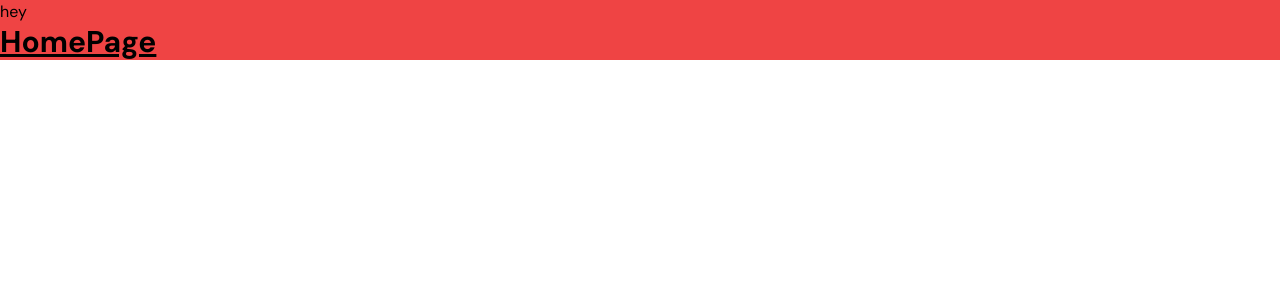
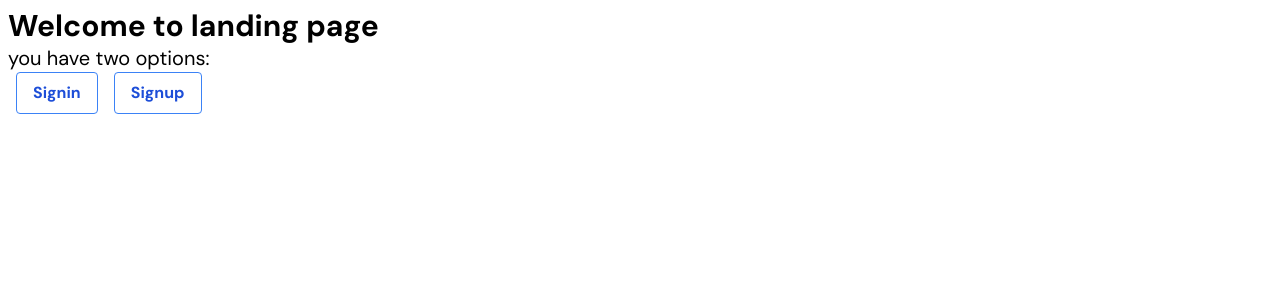
Before and after one commit to d17012002/InVITe, a Next.js app in the folder client/: page / in a window 1280 px wide. Shown: the top 300 px of the page. Built offline with nearby package versions, Linux system fonts and the light colour scheme.

Commit message:
Add signin signup page
- rename 'HomePage' to 'LandingPage'
- Create './users/signin.jsx' and './users/signup.jsx'

```diff
--- a/client/src/components/HomePage.js
+++ /dev/null
@@ -1,11 +0,0 @@
-import React from 'react'
-
-function HomePage() {
-    return (
-        <div className="text-3xl font-bold underline">
-            HomePage
-        </div>
-    )
-}
-
-export default HomePage
--- /dev/null
+++ b/client/src/components/LandingPage.js
@@ -0,0 +1,24 @@
+import React from "react";
+
+function LandingPage() {
+  return (
+    <div>
+      <div className="text-3xl font-bold">Welcome to landing page</div>
+      <div className="text-xl">you have two options: </div>
+      <div>
+        <a href="/users/signin">
+          <button class="mx-2 bg-transparent hover:bg-blue-500 text-blue-700 font-semibold hover:text-white py-2 px-4 border border-blue-500 hover:border-transparent rounded">
+            Signin
+          </button>
+        </a>
+        <a href="/users/signup">
+          <button class="mx-2 bg-transparent hover:bg-blue-500 text-blue-700 font-semibold hover:text-white py-2 px-4 border border-blue-500 hover:border-transparent rounded">
+            Signup
+          </button>
+        </a>
+      </div>
+    </div>
+  );
+}
+
+export default LandingPage;
--- a/client/src/pages/index.js
+++ b/client/src/pages/index.js
@@ -1,14 +1,13 @@
-import Head from 'next/head'
-import Image from 'next/image'
-import { Inter } from '@next/font/google'
-import styles from '@/styles/Home.module.css'
-import HomePage from '@/components/HomePage'
+import Head from "next/head";
+import Image from "next/image";
+import { Inter } from "@next/font/google";
+import styles from "@/styles/Home.module.css";
+import LandingPage from "@/components/LandingPage";
 
 export default function Home() {
   return (
-    <div className="bg-red-500">
-      hey
-      <HomePage/>
+    <div className="m-2">
+      <LandingPage />
     </div>
-  )
+  );
 }
--- /dev/null
+++ b/client/src/pages/users/signin.jsx
@@ -0,0 +1,29 @@
+import React from "react";
+
+export default function signin() {
+  return (
+    <div className="m-2">
+      {/* Back Button */}
+      <div className="mb-4">
+        <a href="/">
+          <button class="text-blue-600">{"< "}back</button>
+        </a>
+      </div>
+
+      {/* Page heading */}
+      <div className="text-3xl font-bold">Signin Page</div>
+
+      {/* Page Content */}
+      <div>Enter your phone number and press 'Send-OTP' button to verify</div>
+      <div>{"[ Input tag for phone number ] [ 'Send-OTP' Button]"}</div>
+      <br />
+
+      <div>Enter your OTP in the OTP field and press 'signin' button</div>
+      <div>
+        {
+          "[ Input tag for OTP ] [ 'Signin' Button (open user dashboard after verifying) ]"
+        }
+      </div>
+    </div>
+  );
+}
--- /dev/null
+++ b/client/src/pages/users/signup.jsx
@@ -0,0 +1,37 @@
+import React from "react";
+
+export default function signup() {
+  return (
+    <div className="m-2">
+      {/* Back Button */}
+      <div className="mb-4">
+        <a href="/">
+          <button class="text-blue-600">{"< "}back</button>
+        </a>
+      </div>
+
+      {/* Page heading */}
+      <div className="text-3xl font-bold">Signup Page</div>
+
+      {/* Page Content */}
+      <div>
+        First, you'll have to enter your phone number and press 'Send-OTP'
+      </div>
+      <div>{"[ Input tag for Phone Number ] [ 'Send-OTP' Button ]"}</div>
+      <br />
+
+      <div>Enter your OTP in the OTP field and press 'Verify-OTP' button</div>
+      <div>{"[ Input tag for OTP ] [ 'Verify-OTP' Button ]"}</div>
+      <br />
+
+      <div>
+        Enter your Name, Registration No. & EmailID and press 'Signup' to enter
+        user dashboard
+      </div>
+      <div>{"[ Input field for name ]"}</div>
+      <div>{"[ Input field for Reg No. ]"}</div>
+      <div>{"[ Input field for Email ID ]"}</div>
+      <div>{"[ 'Signup' Button(opens user dashboard) ]"}</div>
+    </div>
+  );
+}
```
Also changed, not shown: 1 other file (tests, documents, lock files or other folders).
